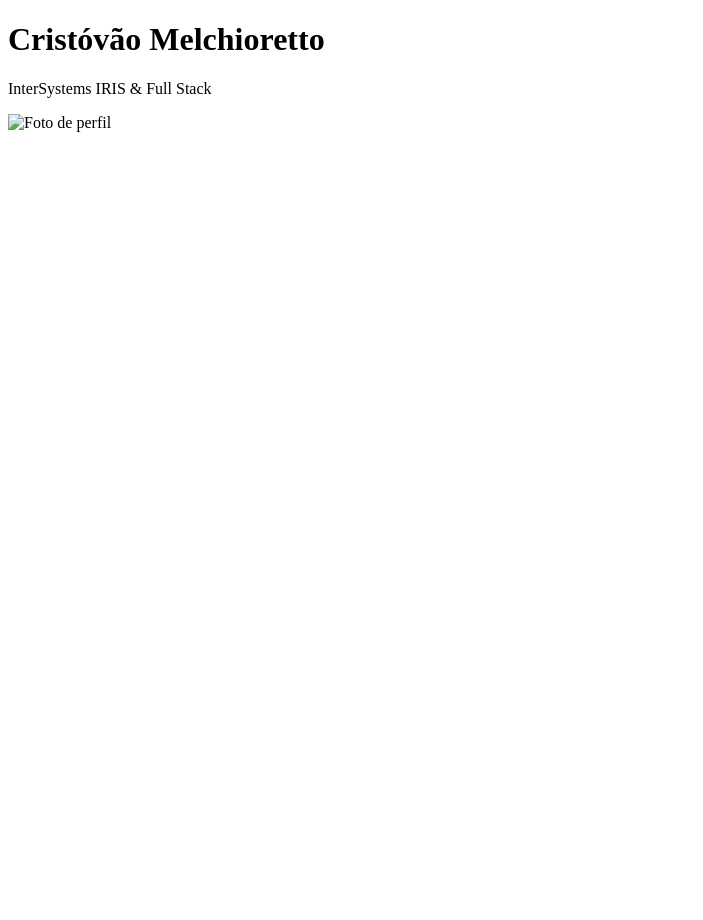
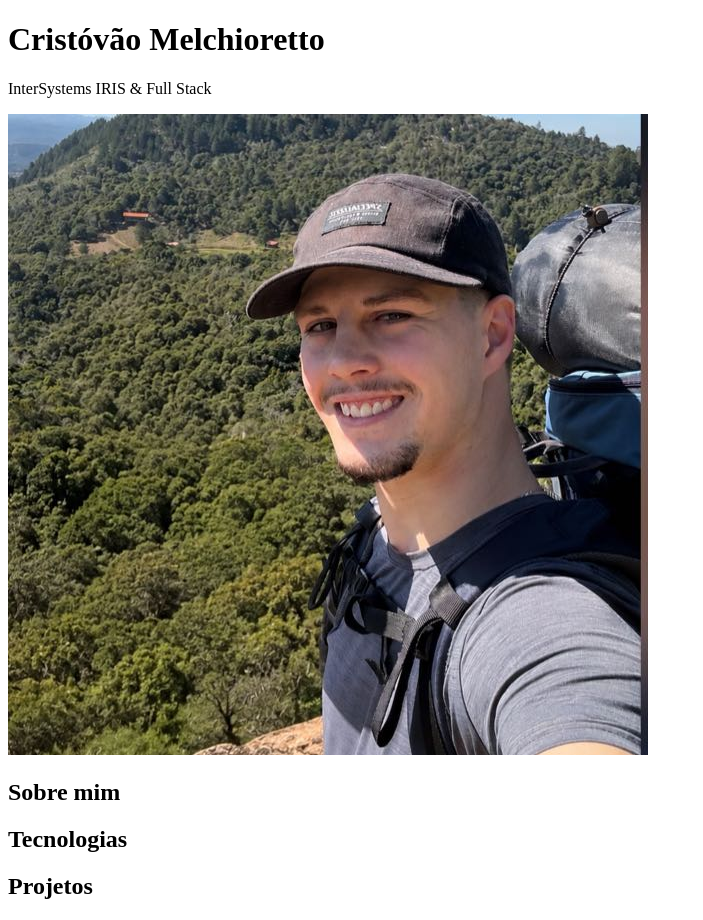
Before and after one commit to CristovaoMelchioretto/CristovaoMelchioretto.github.io, a plain HTML site: page index.html in a window 1280 px wide. Shown: the whole page, without its empty margins (0-703 px from the left). Before the commit the page ends 800 px from the top, so only its background shows below. Drawn offline with Linux system fonts and the light colour scheme.

Commit message:
feat(portifolio): Adição das sessões e imagem de perfil

```diff
--- a/index.html
+++ b/index.html
@@ -9,8 +9,22 @@
     <body>
         <header>
             <h1>Cristóvão Melchioretto</h1>
-            <p>InterSystems IRIS & Full Stack</p>
-            <img src="perfil.jpg" alt="Foto de perfil">
+            <p>InterSystems IRIS &amp; Full Stack</p>
+            <img src="images/perfil.jpg" alt="Cristóvão Melchioretto sorrindo, de boné e mochila, na trilha do Pico Paraná.">
         </header>
+
+        <main>
+            <section>
+                <h2>Sobre mim</h2>
+            </section>
+
+            <section>
+                <h2>Tecnologias</h2>
+            </section>
+
+            <section>
+                <h2>Projetos</h2>
+            </section>
+        </main>
     </body>
 </html>
```
Also changed, not shown: images/perfil.jpg (added).
